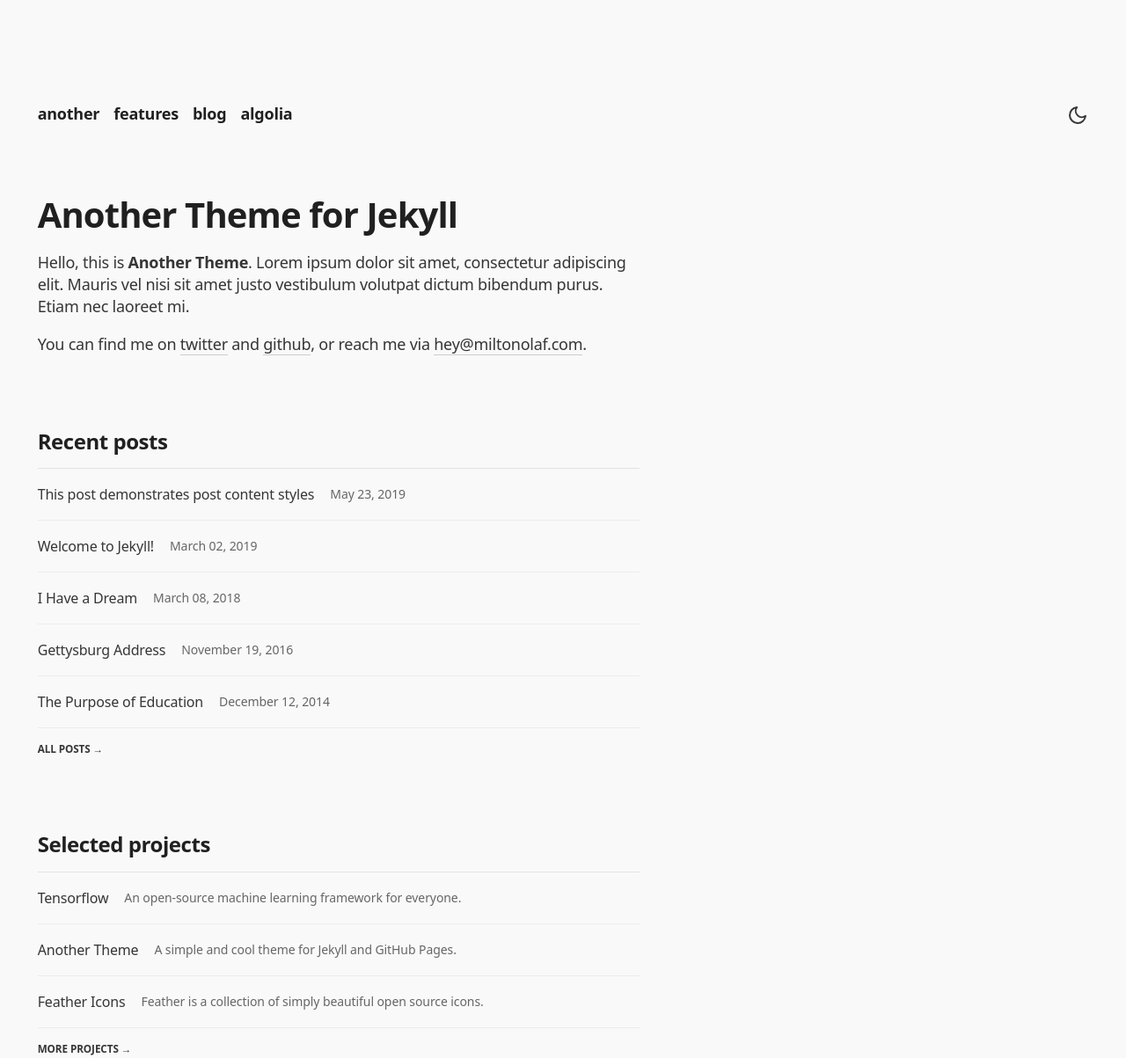
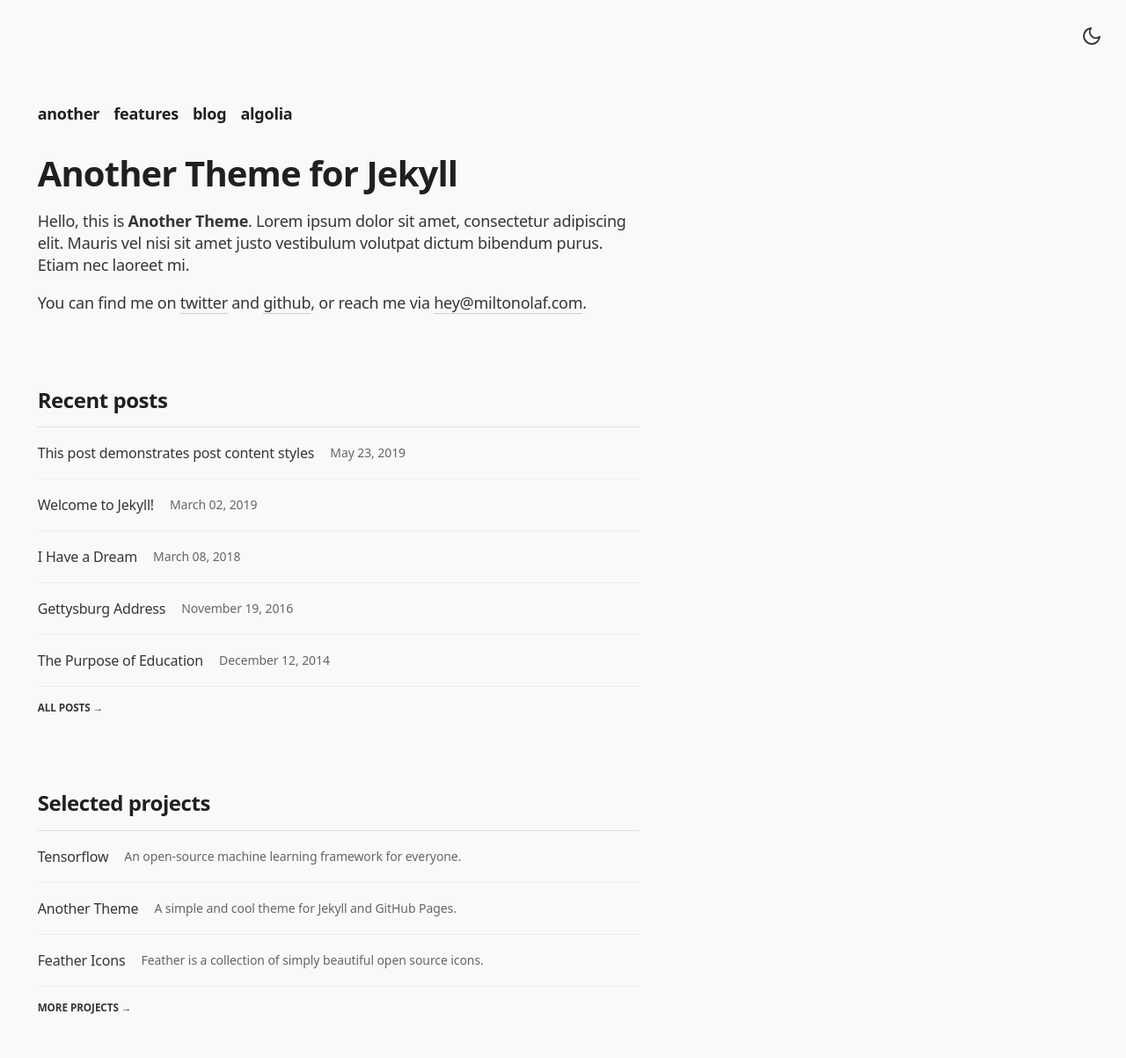
Before and after one commit to miltonparedes/another, a Jekyll site: the page built from index.md, in a window 1280 px wide. Shown: the whole page at 88% size. Built offline with Jekyll 4.4.1, drawn with Linux system fonts in a browser that asks for light colours; some web fonts are replaced; after the commit the page ends 1156 px from its top, so only the background shows below that.

Commit message:
update mb and darkmode icons position

```diff
--- a/_layouts/default.html
+++ b/_layouts/default.html
@@ -6,7 +6,7 @@
   {% include head.html %}
   <body>
     <div class="container">
-      <header class="page-header justify-content-between mt-sm-0 mt-lg-5 mb-n">
+      <header class="page-header justify-content-between mt-sm-0 mt-lg-5 mb-n4">
         {% include menu.html %}
         {% include dark-mode.html %}
       </header>
--- a/_sass/another/_header.scss
+++ b/_sass/another/_header.scss
@@ -31,6 +31,12 @@
   border-bottom: none;
   margin-top: 0.1em;
 
+  @include media-breakpoint-up(lg) {
+    position: absolute;
+    top: 1.5rem;
+    right: 1.5rem;
+  }
+
   svg {
     width: 1.333rem;
     height: 1.333rem;
```
